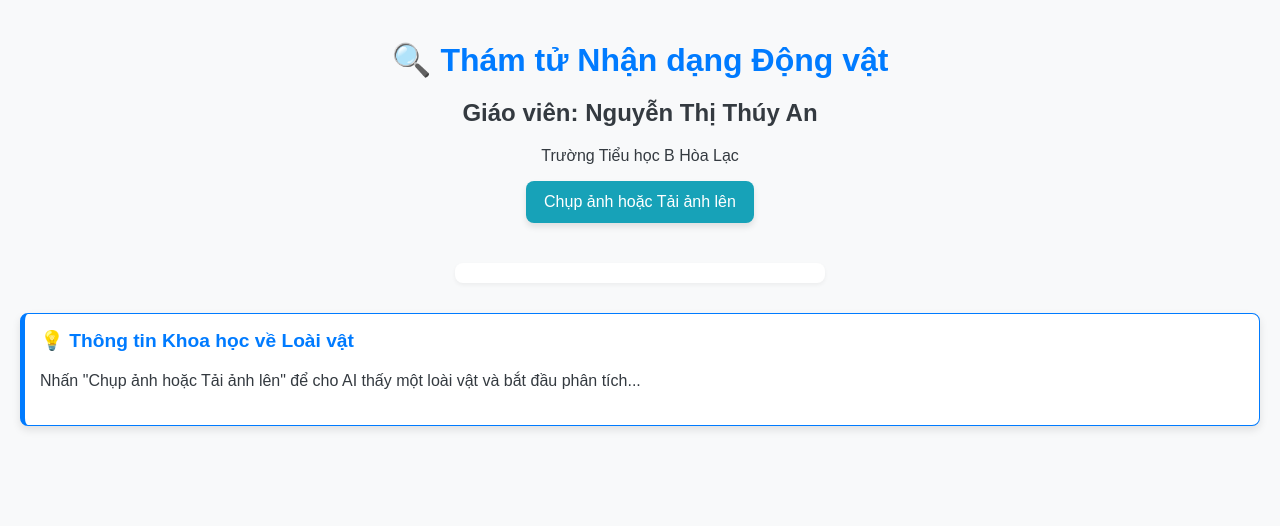
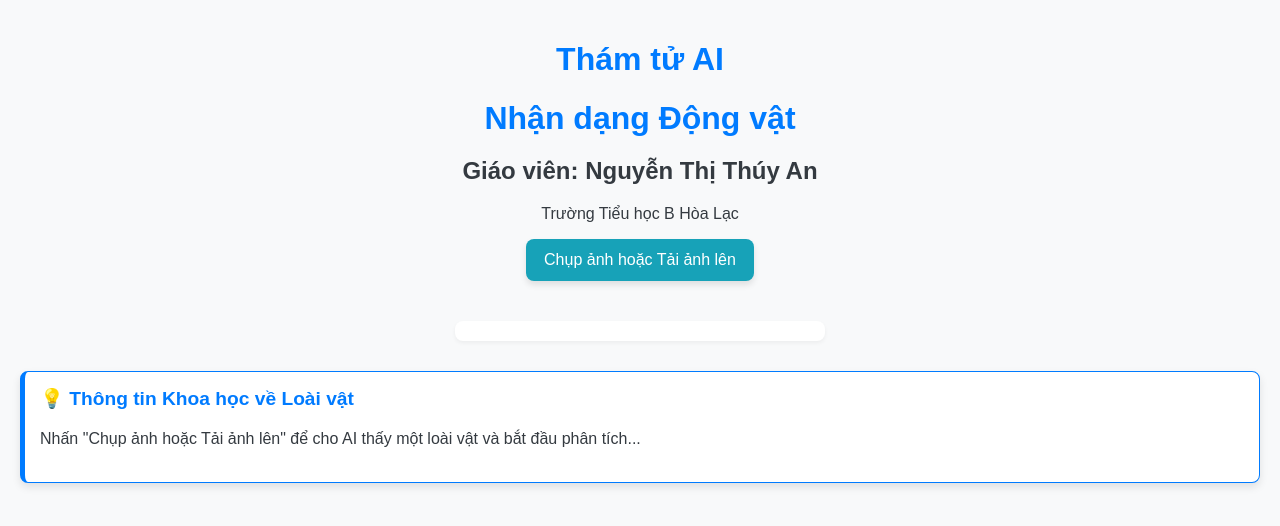
Before and after one commit to quanlydongphuc/sinhvat, a plain HTML site: page index.html in a window 1280 px wide. Drawn offline with Linux system fonts and the light colour scheme.

Commit message:
Update index.html

```diff
--- a/index.html
+++ b/index.html
@@ -187,7 +187,8 @@
 </head>
 <body>
 
-    <h1>🔍 Thám tử Nhận dạng Động vật</h1>
+    <h1>Thám tử AI</h1>
+    <h1>Nhận dạng Động vật</h1>
     <h2>Giáo viên: Nguyễn Thị Thúy An</h2>
     <p>Trường Tiểu học B Hòa Lạc</p>
 
```
